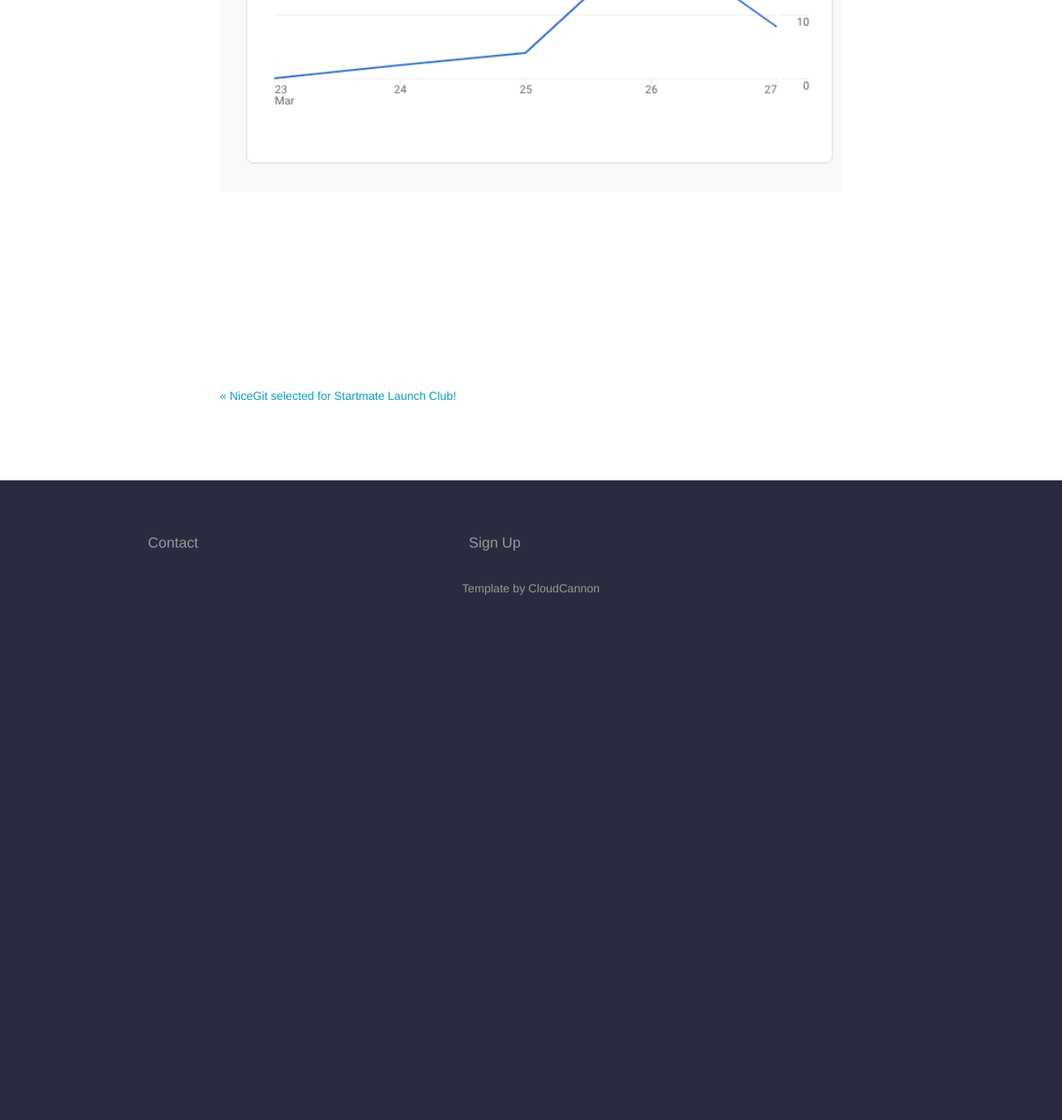
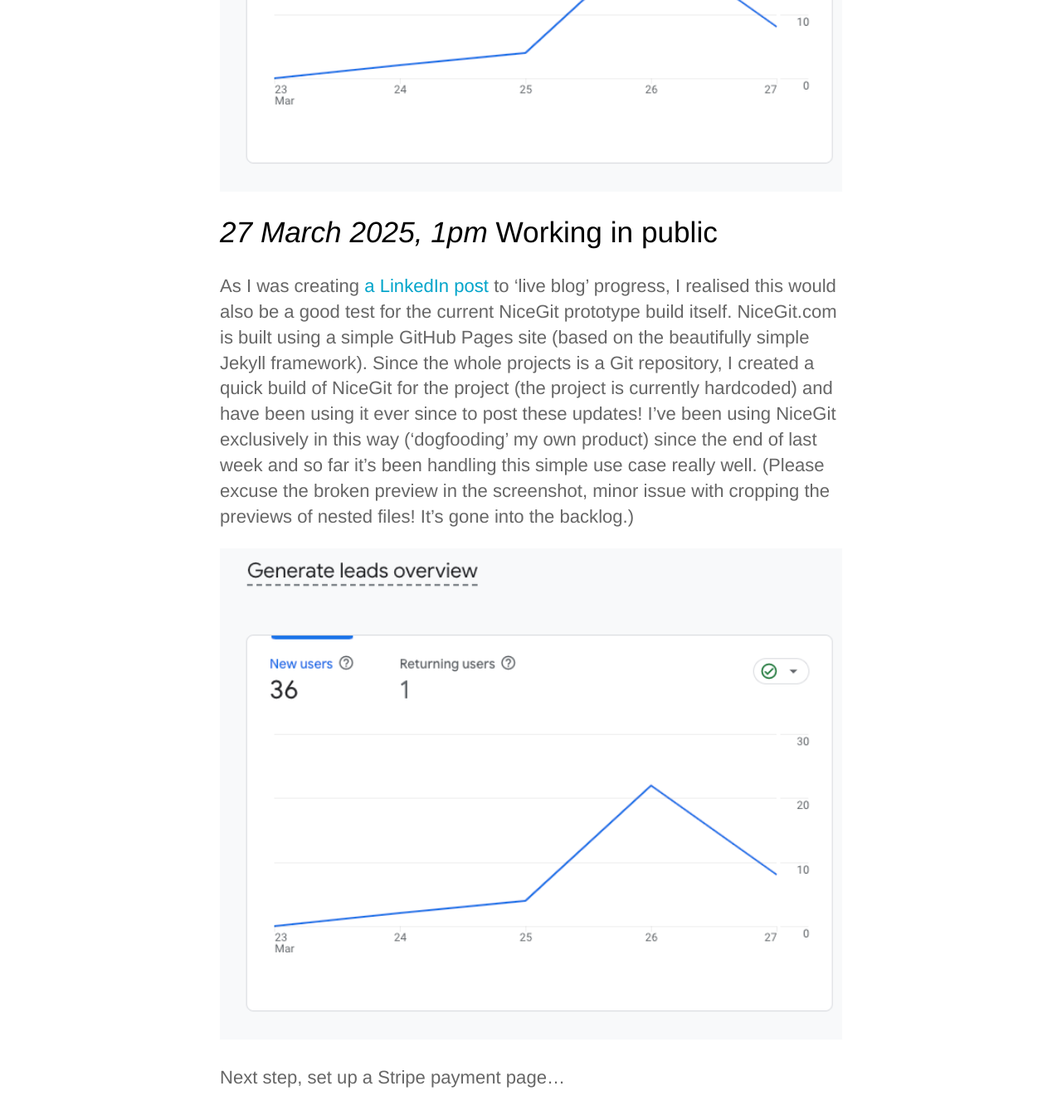
Before and after one commit to NiceGitTeam/Web, a Jekyll site: the page built from _posts/2025-03-27-24-hour-validation-challenge.md, in a window 1280 px wide and 1400 px high, scrolled down 2811 px. Shown: the top 1350 px of the window at 83% size. Built offline with Jekyll 4.4.1, drawn with Linux system fonts in a browser that asks for light colours; comment, search, counter and statistics services are not loaded; before the commit the page ends 3581 px from its top, so only the background shows below that.

Commit message:
Validation Challenge - Working in public

```diff
--- a/_posts/2025-03-27-24-hour-validation-challenge.md
+++ b/_posts/2025-03-27-24-hour-validation-challenge.md
@@ -41,3 +41,11 @@
 (btw the Toad in the Hole also went down very well with my son)
 
 ![Site visits in Google Analytis](/images/posts/Apollo Analytics.png)
+
+## _27 March 2025, 1pm_ Working in public
+
+As I was creating [a LinkedIn post](https://www.linkedin.com/posts/danborthwick_b2b-sales-platform-powered-by-ai-apollo-activity-7310844881562701824-eR9O?utm_source=share&utm_medium=member_desktop&rcm=ACoAAABfd1QBjjISAXzZeQ5sewbuGLcS8cXLYys) to 'live blog' progress, I realised this would also be a good test for the current NiceGit prototype build itself. NiceGit.com is built using a simple GitHub Pages site (based on the beautifully simple Jekyll framework). Since the whole projects is a Git repository, I created a quick build of NiceGit for the project (the project is currently hardcoded) and have been using it ever since to post these updates! I've been using NiceGit exclusively in this way ('dogfooding' my own product) since the end of last week and so far it's been handling this simple use case really well. (Please excuse the broken preview in the screenshot, minor issue with cropping the previews of nested files! It's gone into the backlog.)
+
+![NiceGit screenshot of this very post](/images/posts/Apollo Analytics.png)
+
+Next step, set up a Stripe payment page...
```
Also changed, not shown: images/posts/Validation Challenge Screenshot.png (added).
